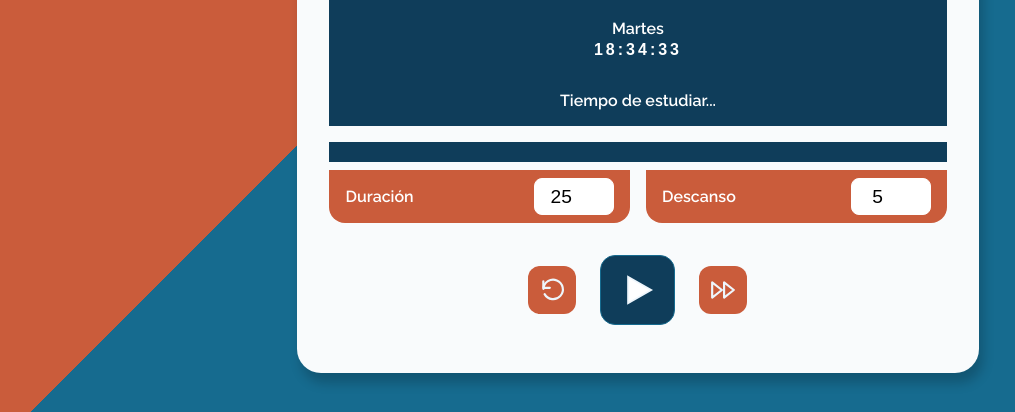
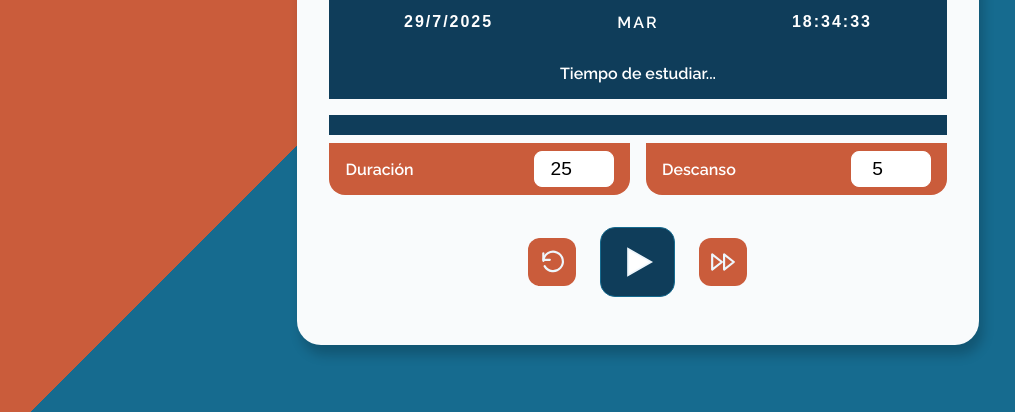
Before and after one commit to aguscuuuu/pomodoro, a plain HTML site: page index.html in a window 1280 px wide. Shown: the part 388-800 px from the top of the page, without its empty margins (2-1017 px from the left). Drawn offline with nearby package versions, Linux system fonts and the light colour scheme; a web font is replaced by a local one.

Commit message:
style | date hour day actualizados

```diff
--- a/index.html
+++ b/index.html
@@ -31,14 +31,12 @@
                         <h2 class="clock">00:00</h2>
                         <span class="white-line"></span>
                     </div>
-                    <div class="container-date">
+                    <div class="container-datetime">
                         <p class="date"></p>
-                    </div>
-                    <div class="container-day">
                         <p class="day"></p>
                         <p class="hour"></p>
-                        <p class="mode-label">Tiempo de estudiar...</p>
                     </div>
+                    <p class="mode-label">Tiempo de estudiar...</p>
                 </section>
                 <div class="progress-bar-container">
                     <div class="progress-bar"></div>
--- a/scripts/main.js
+++ b/scripts/main.js
@@ -293,12 +293,12 @@ document.addEventListener('DOMContentLoaded', () => {
     // actualiza la fecha, día y hora en la interfaz, refrescando la hora cada segundo
     function updateDateTime() {
         const hoy = new Date();
-        const dias = ['domingo', 'lunes', 'martes', 'miércoles', 'jueves', 'viernes', 'sábado'];
+        const dias = ['DOM', 'LUN', 'MAR', 'MIE', 'JUE', 'VIE', 'SAB'];
         dateElement.textContent = hoy.toLocaleDateString('es-AR');
 
         // solo la primera letra del día en mayúscula
         const dia = dias[hoy.getDay()];
-        dayElement.textContent = dia.charAt(0).toUpperCase() + dia.slice(1).toLowerCase();
+        dayElement.textContent = dias[hoy.getDay()];
 
         function actualizarHora() {
             const ahora = new Date();
```
Also changed, not shown: multimedia/clock.svg (added), styles/style.css, styles/style.scss (added).
